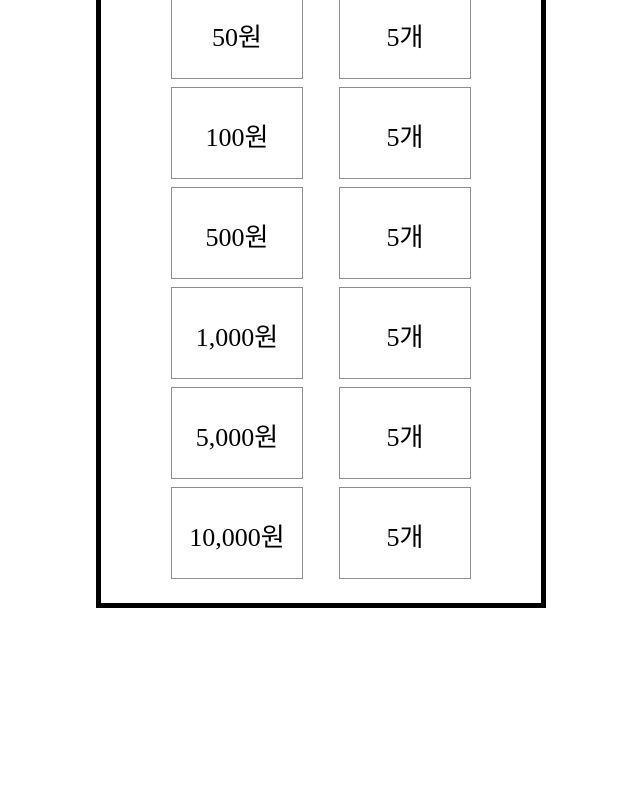
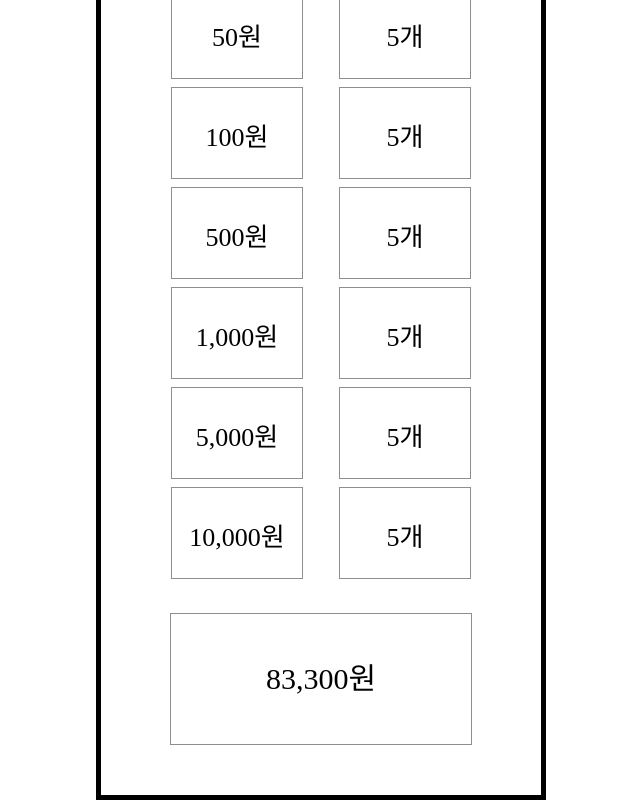
Before and after one commit to codesquad-members-2022/fe-vm, a React (Create React App) app in the folder vending-machine/: page /my_wallet in a window 1280 px wide. Shown: the part 342-1142 px from the top of the page, without its empty margins (319-959 px from the left). Before the commit the page ends 950 px from the top, so only its background shows below. Built offline with nearby package versions, Linux system fonts and the light colour scheme.

Commit message:
feat: my money UI 구현

```diff
--- /dev/null
+++ b/vending-machine/src/components/wallet/myMoneyMonitor/myMoneyMonitor.js
@@ -0,0 +1,11 @@
+import { StyledMyMoney } from './myMoneyMonitor.styled';
+import { getWonTemplate } from '../../../helper/utils';
+
+export function MyMoneyMonitor({ walletInfo }) {
+  function getMyMoney() {
+    return walletInfo.reduce((acc, cur) => {
+      return acc + cur.coin * cur.quantity;
+    }, 0);
+  }
+  return <StyledMyMoney>{getWonTemplate(getMyMoney())}</StyledMyMoney>;
+}
--- /dev/null
+++ b/vending-machine/src/components/wallet/myMoneyMonitor/myMoneyMonitor.styled.js
@@ -0,0 +1,11 @@
+import styled from 'styled-components';
+
+export const StyledMyMoney = styled.div`
+  margin: 30px auto;
+  width: 300px;
+  height: 130px;
+  line-height: 130px;
+  font-size: 30px;
+  text-align: center;
+  border: 1px solid ${({ theme }) => theme.color.darkGray};
+`;
--- a/vending-machine/src/components/wallet/wallet.js
+++ b/vending-machine/src/components/wallet/wallet.js
@@ -2,6 +2,7 @@ import { walletData } from '../../db/data';
 import { useEffect, useState } from 'react';
 import { StyledWalletContainer } from './wallet.styled';
 import { CoinWindow } from './coinWindow/coinWindow';
+import { MyMoneyMonitor } from './myMoneyMonitor/myMoneyMonitor';
 
 export function Wallet() {
   const [walletInfo, setWalletInfo] = useState([]);
@@ -11,8 +12,8 @@ export function Wallet() {
   });
   return (
     <StyledWalletContainer>
-      <CoinWindow walletInfo={walletInfo}></CoinWindow>
-      {/*<myMoneyMonitor></myMoneyMonitor>*/}
+      <CoinWindow walletInfo={walletInfo} />
+      <MyMoneyMonitor walletInfo={walletInfo} />
     </StyledWalletContainer>
   );
 }
```
